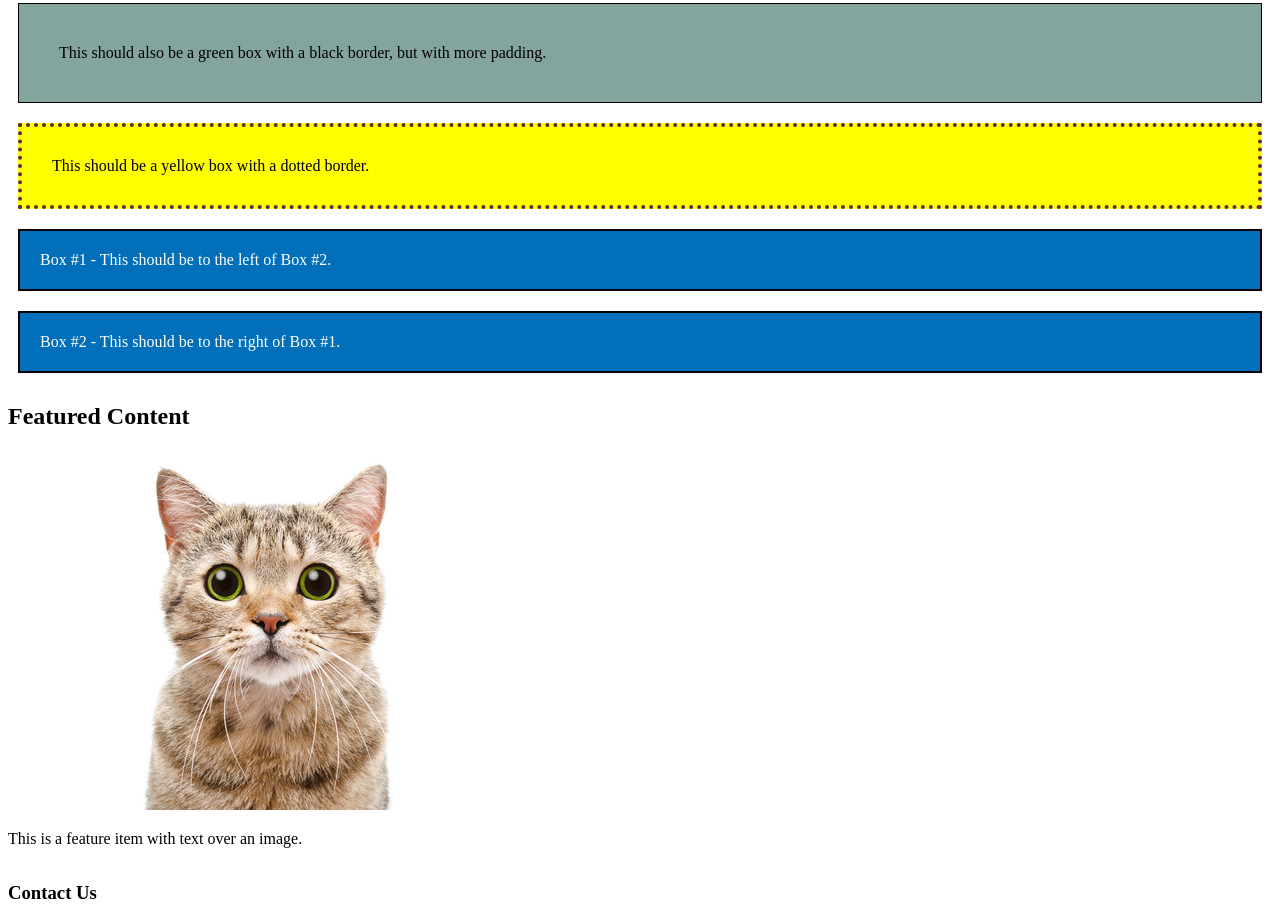
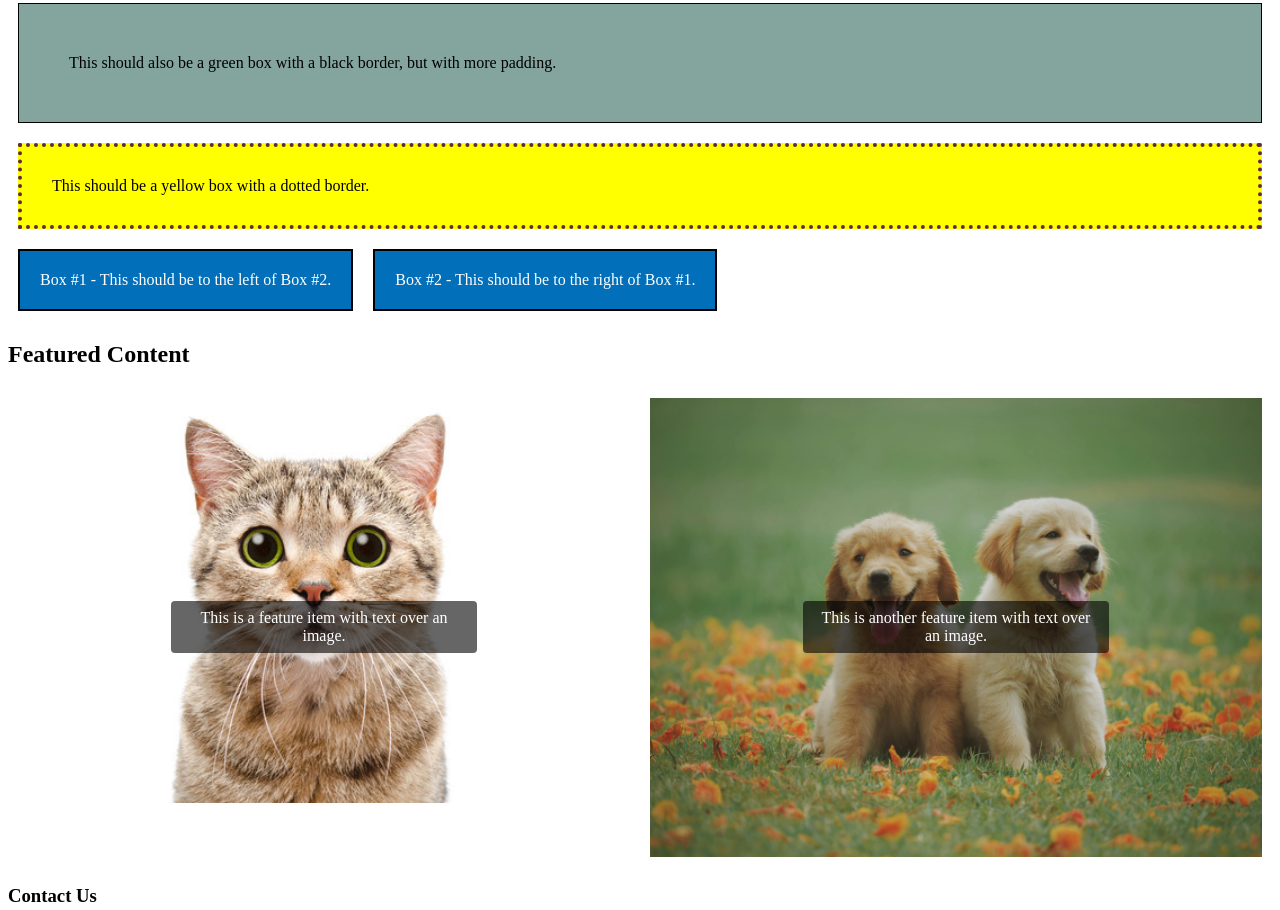
Before and after one commit to sarveshtiku/bug-crawl-starter, a plain HTML site: page index.html in a window 1280 px wide. Shown: the part 195-1105 px from the top of the page. Drawn offline with Linux system fonts and the light colour scheme.

Commit message:
centered text on image

```diff
--- a/index.html
+++ b/index.html
@@ -10,19 +10,28 @@
     <div class="container">
         <h1>Flexbox Debugging</h1>
         <div class="box">This should be a green box with a black border.</div>
-        <div class="box" style="padding: 40px;">This should also be a green box with a black border, but with more padding.</div>
+        <div class="box" id="more-padding">This should also be a green box with a black border, but with more padding.</div>
         <div class="box" id="yellow-box">This should be a yellow box with a dotted border.</div>
 
-        <div class="flex-item">Box #1 - This should be to the left of Box #2.</div>
-        <div class="flex-item">Box #2 - This should be to the right of Box #1.</div>
+        <!--We created a flex container that groups both the boxes so we can align them properly -->
+         <div class="flex-container">
+                <div class="flex-item">Box #1 - This should be to the left of Box #2.</div>
+                <div class="flex-item">Box #2 - This should be to the right of Box #1.</div>
+        </div>
 
         <!-- Stretch Goal: Feature Section -->
         <section class="feature-section">
             <h2>Featured Content</h2>
-            <div class="feature-item">
+            <div class ="feature-container">
+                <div class="feature-item">
                 <img src="cat.jpg" alt="Feature Image">
-                <p>This is a feature item with text over an image.</p>
+                <p class="centered-text">This is a feature item with text over an image.</p>
             </div>
+                <div class="feature-item">
+                <img src="dog.jpg" alt="Feature Image">
+                <p class="centered-text">This is another feature item with text over an image.</p>
+            </div>
+
             <!-- Additional featured content -->
         </section>
 
--- a/styles.css
+++ b/styles.css
@@ -16,6 +16,10 @@
     border: 4px dotted #5D2A42;
 }
 
+#more-padding{
+    padding: 50px;
+}
+
 .special {
     margin: 5px;
     background-color: #F6BD60;
@@ -25,8 +29,14 @@
     border: 4px dotted #5D2A42;
 }
 
+/*Adjusts the alignment and spacing*/
 .flex-container {
     display: flex;
+}
+
+.feature-container{
+    display: flex;
+    flex-wrap: wrap;
 }
 
 .flex-item {
@@ -36,3 +46,41 @@
     background-color: #016FB9;
     color: white;
 }
+
+
+.feature-item {
+    flex: 1 1 100px;
+    margin: 10px;
+    position: relative;
+    overflow: hidden;
+}
+
+.feature-item img {
+    width: 100%;
+    height: auto;
+    display: block;
+}
+
+.image-wrapper {
+  position: relative;
+  display: inline-block;
+}
+
+.image-wrapper img {
+  width: 100%;
+  height: auto;
+  display: block;
+}
+
+.centered-text {
+  position: absolute;
+  top: 50%;
+  left: 50%;
+  transform: translate(-50%, -50%);
+  margin: 0;
+  padding: 8px 12px;
+  background-color: rgba(0, 0, 0, 0.6);
+  color: white;
+  border-radius: 4px;
+  text-align: center;
+}
```
Also changed, not shown: dog.jpg (added).
